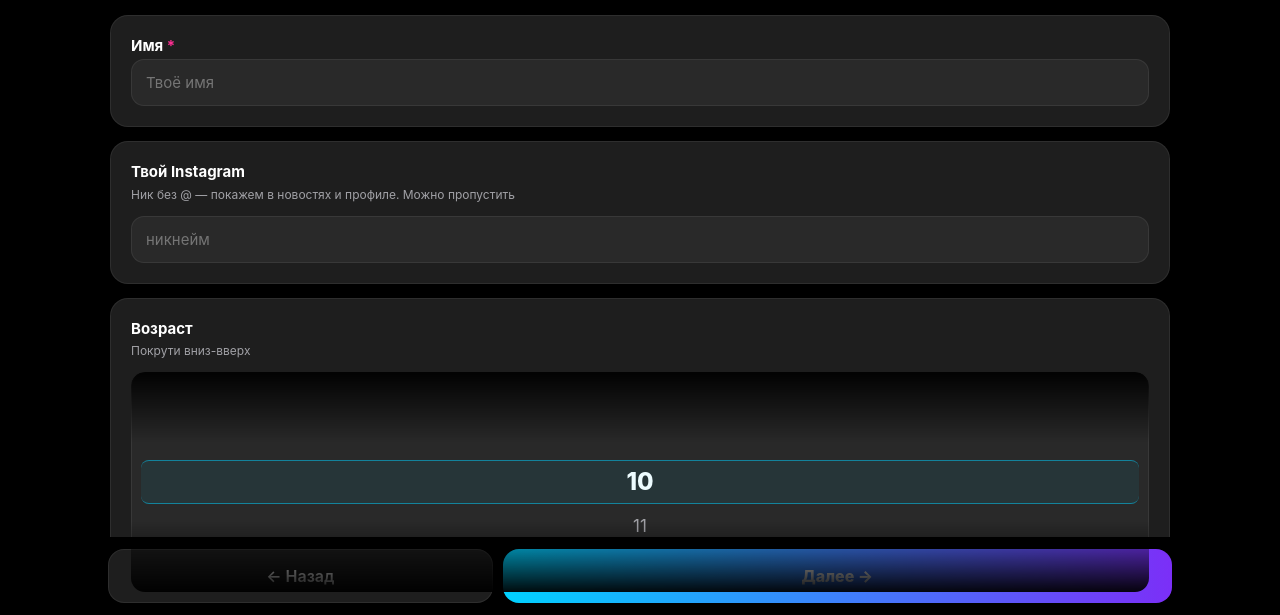
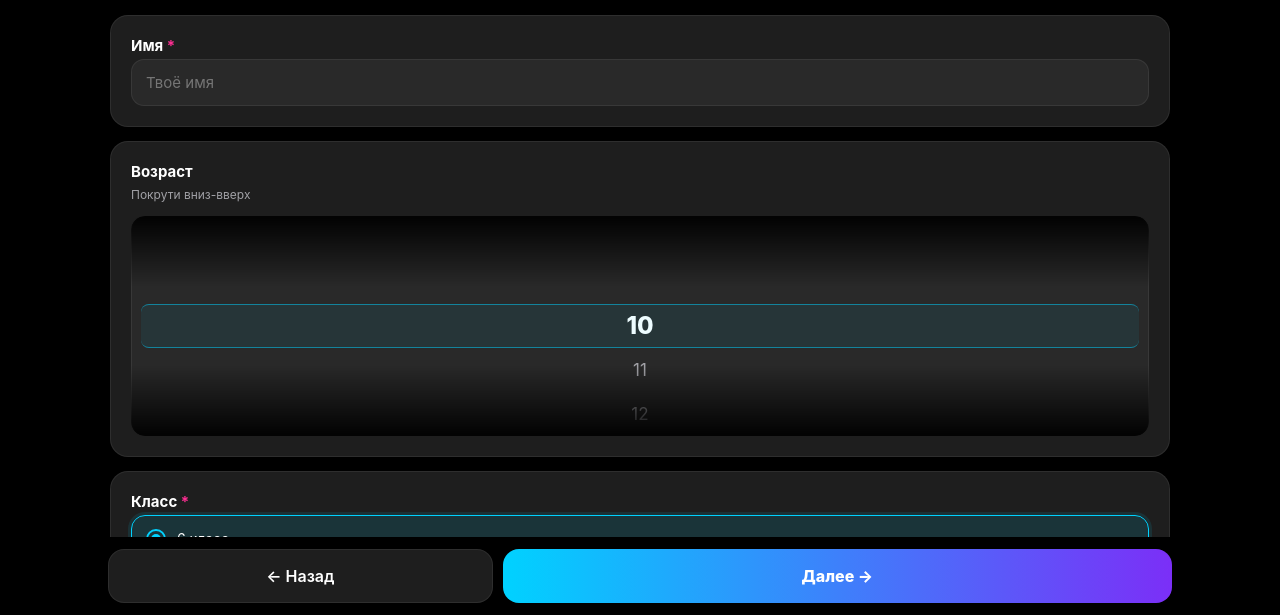
Before and after one commit to Khasan-012/talap, a plain HTML site: page index.html in a window 1280 px wide. Shown: the part 183-798 px from the top of the page. Drawn offline with Linux system fonts and the light colour scheme.

Commit message:
Remove Instagram field from survey

```diff
--- a/index.html
+++ b/index.html
@@ -658,7 +658,6 @@ function buildQuestions(sec){
   function p(q){ q.sec=sec; a.push(q); return q; }
   if(sec===0){
     p({id:'name',title:'Имя',type:'text',key:'name',ph:'Твоё имя',req:1});
-    p({id:'insta',title:'Твой Instagram',sub:'Ник без @ — покажем в новостях и профиле. Можно пропустить',type:'text',key:'instagram',ph:'никнейм',optional:1});
     p({id:'age',title:'Возраст',sub:'Покрути вниз-вверх',type:'wheel',key:'age'});
     p({id:'grade',title:'Класс',type:'single',key:'grade',options:strOpts(['6 класс','7 класс','8 класс','9 класс','10 класс','11 класс','12 класс (НИШ)'])});
     p({id:'country',title:'Страна',type:'text',key:'country',ph:'Например, Казахстан'});
```
